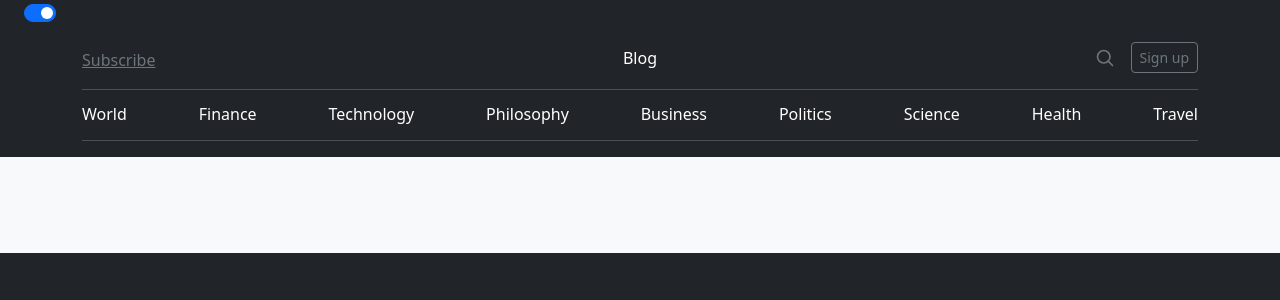
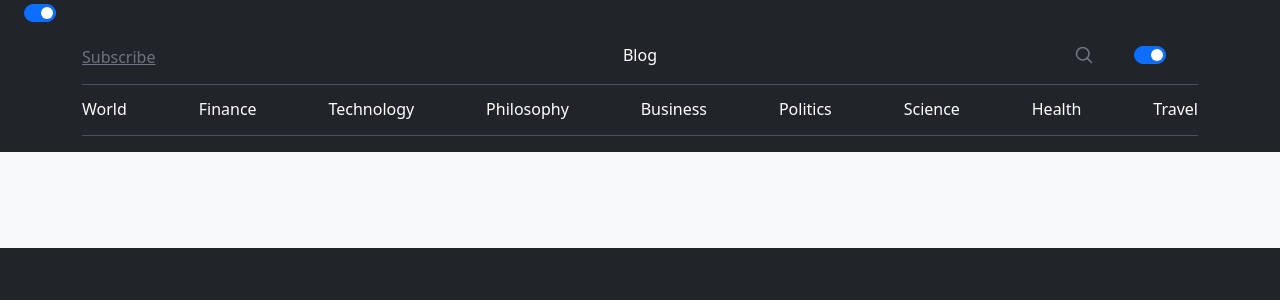
Before and after one commit to PeterHinge/mysite, a Django app: page /blog/ in a window 1280 px wide. Shown: the top 300 px of the page. Run offline with Django 4.2, Linux system fonts and the light colour scheme; data that the repository does not hold is empty.

Commit message:
edited light/dark toggle

```diff
--- a/src/blog/templates/base_site.html
+++ b/src/blog/templates/base_site.html
@@ -37,7 +37,18 @@
             <a class="link-secondary" href="#" aria-label="Search">
               <svg xmlns="http://www.w3.org/2000/svg" width="20" height="20" fill="none" stroke="currentColor" stroke-linecap="round" stroke-linejoin="round" stroke-width="2" class="mx-3" role="img" viewBox="0 0 24 24"><title>Search</title><circle cx="10.5" cy="10.5" r="7.5"></circle><path d="M21 21l-5.2-5.2"></path></svg>
             </a>
-            <a class="btn btn-sm btn-outline-secondary" href="#">Sign up</a>
+             <!-- light/dark toggle -->
+    <div class="form-check form-switch mx-4">
+      <input
+        class="form-check-input p-2"
+        type="checkbox"
+        role="switch"
+        id="flexSwitchCheckChecked"
+        checked
+        onclick="myFunction()"
+      />
+    </div>
+
           </div>
         </div>
       </header>
```
